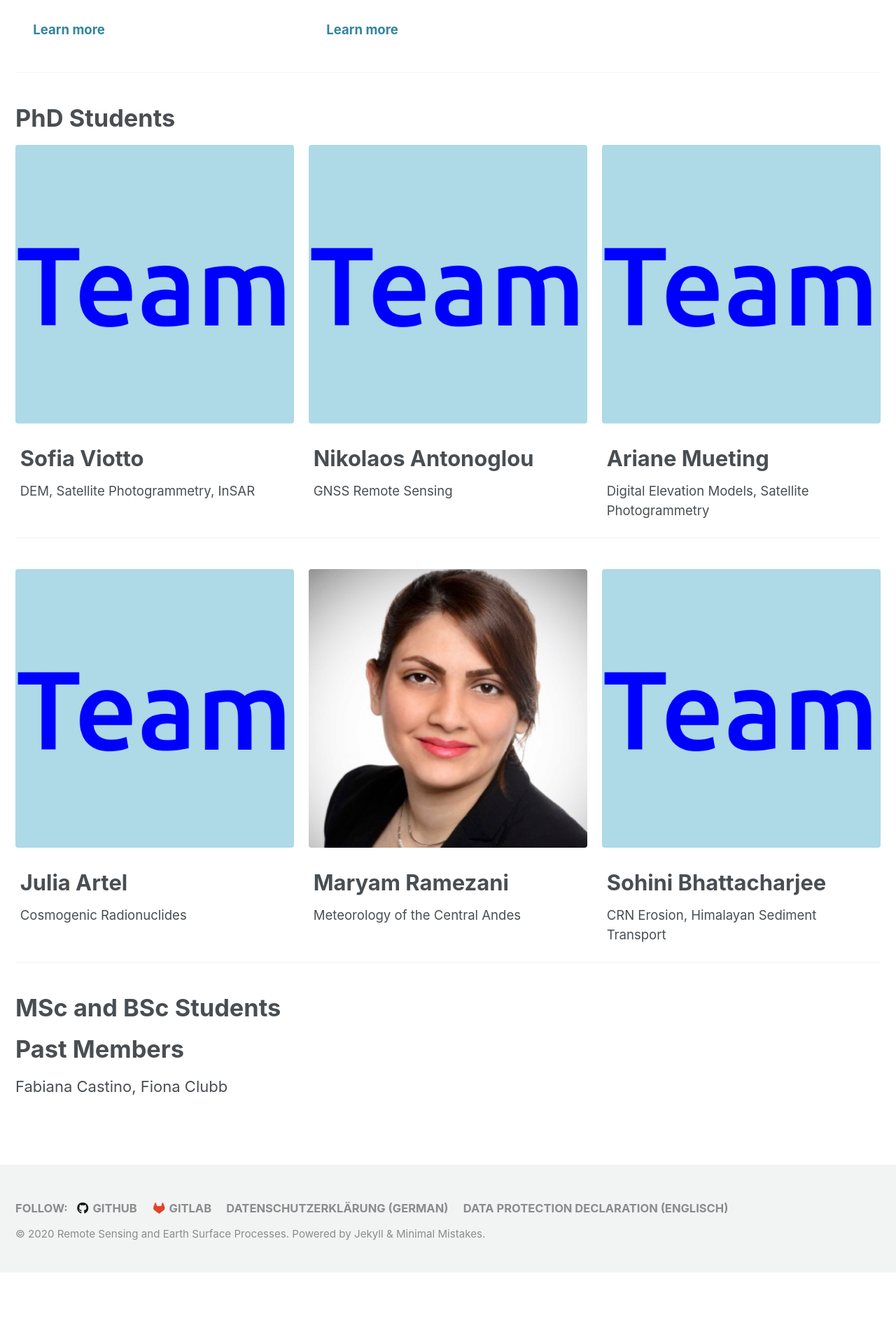
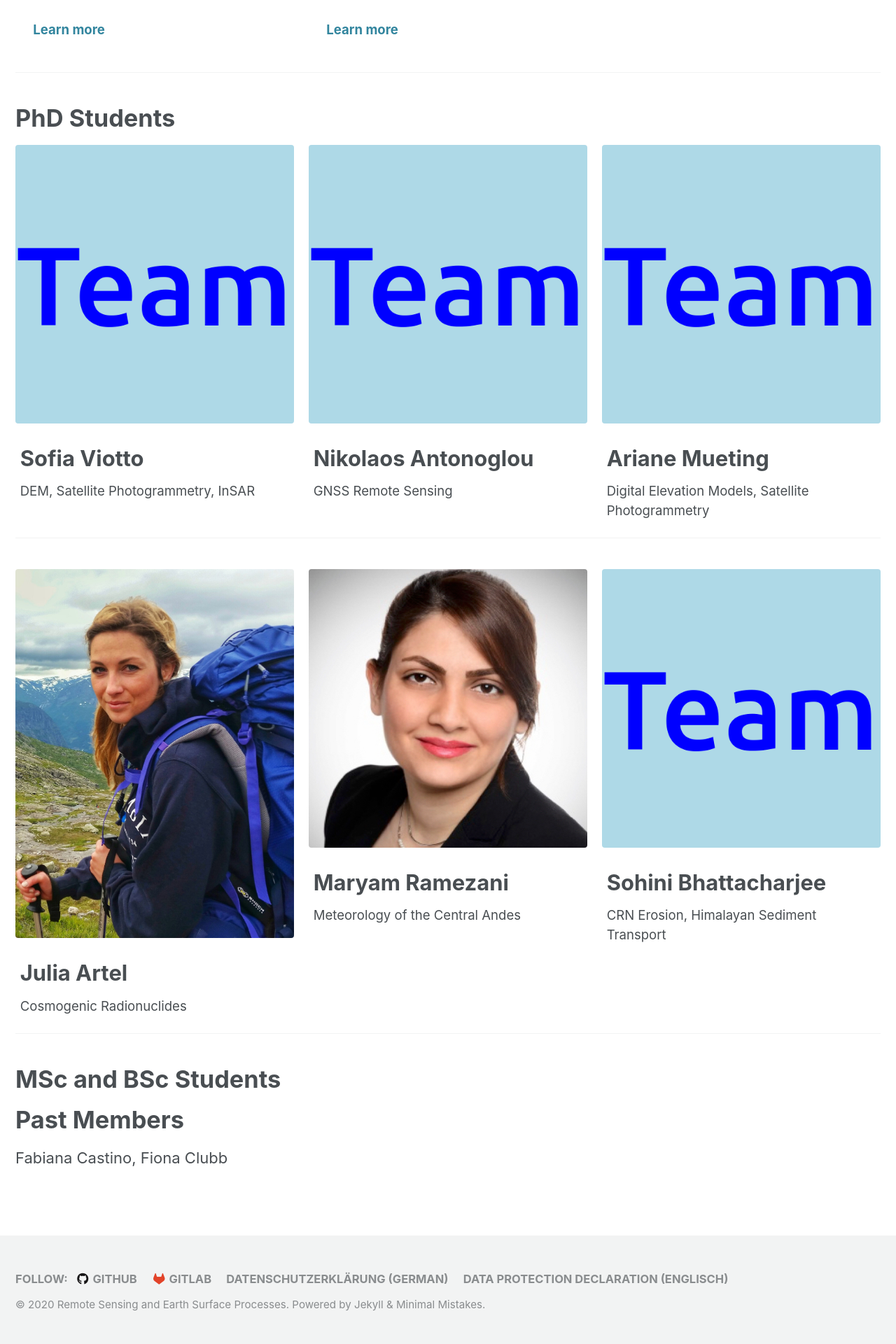
Before and after one commit to UP-RS-ESP/vacon.github.io, a Jekyll site: the page built from _pages/team_members.md, in a window 1280 px wide. Shown: the part 2066-3986 px from the top of the page at 70% size. Built offline with Jekyll 4.4.1, drawn with Linux system fonts in a browser that asks for light colours; cached includes are drawn as plain includes; nearby versions of some CDN libraries; before the commit the page ends 3884 px from its top, so only the background shows below that.

Commit message:
Apr-02 2020

```diff
--- a/_pages/team_members.md
+++ b/_pages/team_members.md
@@ -1,92 +1,93 @@
 ---
-title: "Team Members"
+title: Team Members
 layout: splash
 permalink: /team_members/
 collection: team_members
 entries_layout: grid
 classes: wide
-
 researchers1:
   - image_path: /images/bookhagen.jpg
-    alt: "Bodo Bookhagen"
-    title: "Bodo Bookhagen"
-    excerpt: "Remote Sensing and Earth Surface Processes"
-    url: "https://bodobookhagen.github.io/"
+    alt: Bodo Bookhagen
+    title: Bodo Bookhagen
+    excerpt: Remote Sensing and Earth Surface Processes
+    url: 'https://bodobookhagen.github.io/'
   - image_path: /images/rheinwalt.jpg
-    alt: "Aljoscha Rheinwalt"
-    title: "Aljoscha Rheinwalt"
-    excerpt: "PointClouds, Full-waveform lidar, Big Data Analytics"
-    url: "https://github.com/rheinwalt"
+    alt: Aljoscha Rheinwalt
+    title: Aljoscha Rheinwalt
+    excerpt: 'PointClouds, Full-waveform lidar, Big Data Analytics'
+    url: 'https://github.com/rheinwalt'
   - image_path: /images/schernthanner.jpg
-    title: "Harald Schernthanner"
-    excerpt: "GIS and spatial analysis, Computer Lab Technician"
-    url: "https://schernthanner.de/"
+    title: Harald Schernthanner
+    excerpt: 'GIS and spatial analysis, Computer Lab Technician'
+    url: 'https://schernthanner.de/'
 researchers2:
   - image_path: /images/smith.jpg
-    alt: "Taylor Smith"
-    title: "Taylor Smith"
-    excerpt: "Passive Microwave Remote Sensing, Big Data Analytics"
-    url: "https://tasmi.github.io/"
+    alt: Taylor Smith
+    title: Taylor Smith
+    excerpt: 'Passive Microwave Remote Sensing, Big Data Analytics'
+    url: 'https://tasmi.github.io/'
   - image_path: /images/olen.png
-    alt: "Stephanie Olen"
-    title: "Stephanie Olen"
-    excerpt: "Earth Surface Processes, CRN Erosion, SAR"
+    alt: Stephanie Olen
+    title: Stephanie Olen
+    excerpt: 'Earth Surface Processes, CRN Erosion, SAR'
   - image_path: /images/traxl.jpg
-    title: "Dominik Traxl"
-    excerpt: "Complex networks, Time series analysis"
-    url: "https://github.com/dominiktraxl"
+    title: Dominik Traxl
+    excerpt: 'Complex networks, Time series analysis'
+    url: 'https://github.com/dominiktraxl'
 researchers3:
   - image_path: /images/tofelde.jpg
-    alt: "Stefanie Tofelde"
-    title: "Stefanie Tofelde"
-    excerpt: "Earth Surface Processes, CRN Erosion, Analog Sediment Modeling"
-    url: "http://www.geo.uni-potsdam.de/mitarbeiterdetails/show/771/Stefanie_Tofelde.html"
+    alt: Stefanie Tofelde
+    title: Stefanie Tofelde
+    excerpt: 'Earth Surface Processes, CRN Erosion, Analog Sediment Modeling'
+    url: >-
+      http://www.geo.uni-potsdam.de/mitarbeiterdetails/show/771/Stefanie_Tofelde.html
   - image_path: /images/purinton.jpg
-    alt: "Ben Purinton"
-    title: "Ben Purinton"
-    excerpt: "SAR, Processing of satellite Remote Sensing Data"
-    url: "https://bpurinton.github.io/"
+    alt: Ben Purinton
+    title: Ben Purinton
+    excerpt: 'SAR, Processing of satellite Remote Sensing Data'
+    url: 'https://bpurinton.github.io/'
   - image_path: /images/guenther.jpg
-    title: "Frank Günther"
-    excerpt: "Satellite Earth Observation of Polar Regions"
+    title: Frank Günther
+    excerpt: Satellite Earth Observation of Polar Regions
 PhD_students1:
   - image_path: /images/team_photo.png
-    alt: "Sofia Viotto"
-    title: "Sofia Viotto"
-    excerpt: "DEM, Satellite Photogrammetry, InSAR"
+    alt: Sofia Viotto
+    title: Sofia Viotto
+    excerpt: 'DEM, Satellite Photogrammetry, InSAR'
   - image_path: /images/team_photo.png
-    alt: "Nikolas  Antonoglou"
-    title: "Nikolaos Antonoglou"
-    excerpt: "GNSS Remote Sensing"
+    alt: Nikolas  Antonoglou
+    title: Nikolaos Antonoglou
+    excerpt: GNSS Remote Sensing
   - image_path: /images/team_photo.png
-    title: "Ariane Mueting"
-    excerpt: "Digital Elevation Models, Satellite Photogrammetry"
+    title: Ariane Mueting
+    excerpt: 'Digital Elevation Models, Satellite Photogrammetry'
 PhD_students2:
+  - image_path: /images/artel.jpg
+    alt: Julia Artel
+    title: Julia Artel
+    excerpt: Cosmogenic Radionuclides
+  - image_path: /images/ramezani.jpg
+    alt: Maryam Ramezani
+    title: Maryam Ramezani
+    excerpt: Meteorology of the Central Andes
   - image_path: /images/team_photo.png
-    alt: "Julia Artel"
-    title: "Julia Artel"
-    excerpt: "Cosmogenic Radionuclides"
-  - image_path: /images/ramezani.jpg
-    alt: "Maryam Ramezani"
-    title: "Maryam Ramezani"
-    excerpt: "Meteorology of the Central Andes"
-  - image_path: /images/team_photo.png
-    title: "Sohini Bhattacharjee"
-    excerpt: "CRN Erosion, Himalayan Sediment Transport"
+    title: Sohini Bhattacharjee
+    excerpt: 'CRN Erosion, Himalayan Sediment Transport'
 former_members1:
   - image_path: /images/team_photo.png
-    title: "Fiona Clubb"
-    excerpt: "DEM Analysis"
+    title: Fiona Clubb
+    excerpt: DEM Analysis
   - image_path: /images/team_photo.png
-    alt: "Fabiana Castino"
-    title: "Fabiana Castino"
-    excerpt: "Hydrology and meteorology of the Central Andes"
+    alt: Fabiana Castino
+    title: Fabiana Castino
+    excerpt: Hydrology and meteorology of the Central Andes
   - image_path: /images/team_photo.png
-    title: ""
-    excerpt: ""
+    title: ''
+    excerpt: ''
+---
 
----
 # Researchers
+
 {% include feature_row id="researchers1" type=center%}
 
 {% include feature_row id="researchers2" type=center%}
@@ -101,6 +102,6 @@ former_members1:
 
 # MSc and BSc Students
 
+# Past Members
 
-# Past Members
 Fabiana Castino, Fiona Clubb
--- a/images/combine_logos_command.txt
+++ b/images/combine_logos_command.txt
@@ -3,6 +3,6 @@ convert geowiss__cmyk_blue.jpg -resize 2000x2000 geowiss__cmyk_blue_2000px.png
 convert 01_UPjpg_2000px.png geowiss__cmyk_blue_2000px.png -bordercolor white -border 100x0 -gravity center +append UP_Geowiss_logos.jpg
 #get list of available fonts
 convert -list font
-convert -size 11000x2000 -background white -font /usr/share/fonts/TTF/Roboto-Bold.ttf -kerning 400 -pointsize 650 -fill '#00305e' -gravity West caption:"Institute of \nGeosciences" -flatten UP_Geowiss_text.jpg
+convert -size 11000x2000 -background white -font /usr/share/fonts/TTF/Roboto-Bold.ttf -kerning 200 -pointsize 650 -fill '#00305e' -gravity West caption:"Institute of \nGeosciences" -flatten UP_Geowiss_text.jpg
 convert  UP_Geowiss_logos.jpg UP_Geowiss_text.jpg -bordercolor white -border 500x0 +append \
  -resize 25% -units PixelsPerInch -density 150 UP_Geowiss_logos_text.jpg
```
Also changed, not shown: images/Artel_highres.jpg (added), images/artel.jpg (added).
